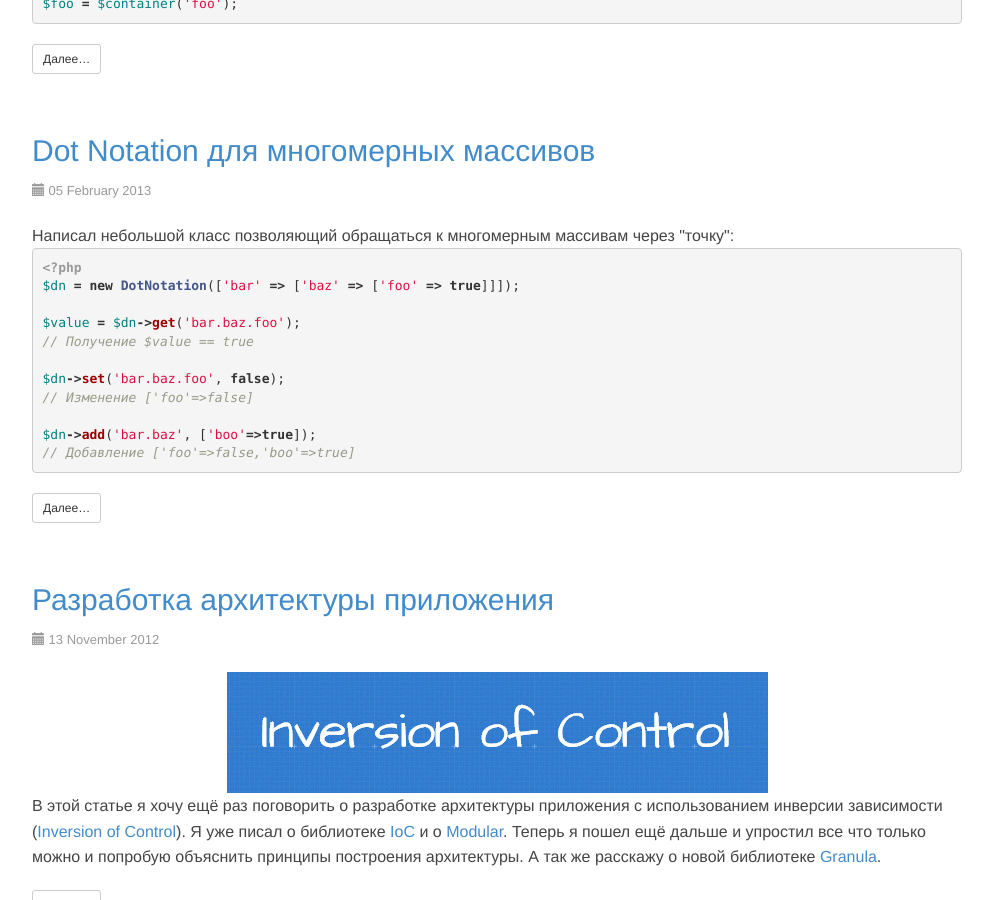
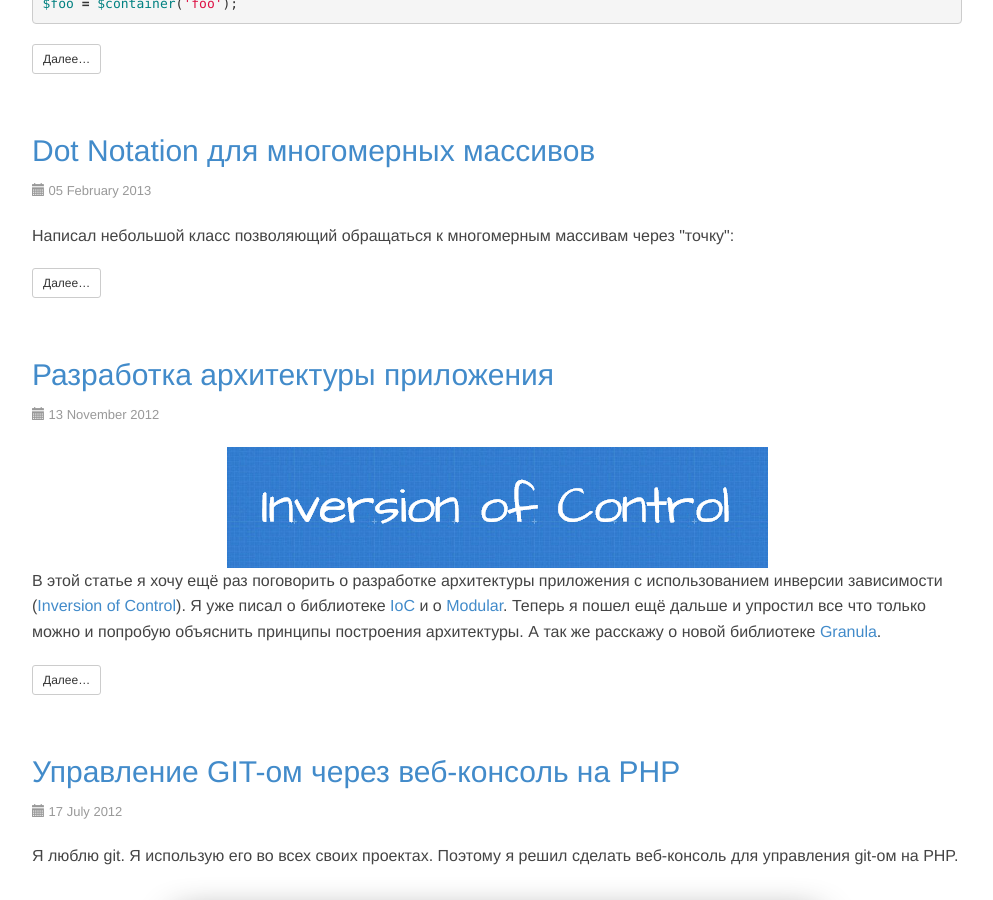
Before and after one commit to toFlash/medv.io, a Jekyll site: the page built from index.html, in a window 1280 px wide and 900 px high, scrolled down 5699 px. Shown: the whole window, without its empty margins (143-1136 px from the left). Built offline with Jekyll 4.4.1, drawn with Linux system fonts in a browser that asks for light colours; Markdown is read by kramdown in place of the engine named in the settings.

Commit message:
Try to remote code.

```diff
--- a/_posts/2013-02-05-dot-notation-for-array.html
+++ b/_posts/2013-02-05-dot-notation-for-array.html
@@ -5,19 +5,7 @@ date: 2013-02-05 15:04
 comments_id: 118 http://elfet.ru/?p=118
 ---
 Написал небольшой класс позволяющий обращаться к многомерным массивам через "точку":
-{% highlight php %}
-<?php
-$dn = new DotNotation(['bar' => ['baz' => ['foo' => true]]]);
 
-$value = $dn->get('bar.baz.foo');
-// Получение $value == true
-
-$dn->set('bar.baz.foo', false);
-// Изменение ['foo'=>false]
-
-$dn->add('bar.baz', ['boo'=>true]);
-// Добавление ['foo'=>false,'boo'=>true]
-{% endhighlight %}
 <!--more-->
 Исходник опубликован на Gist-е:
 <script src="https://gist.github.com/elfet/4713488.js"></script>
```
